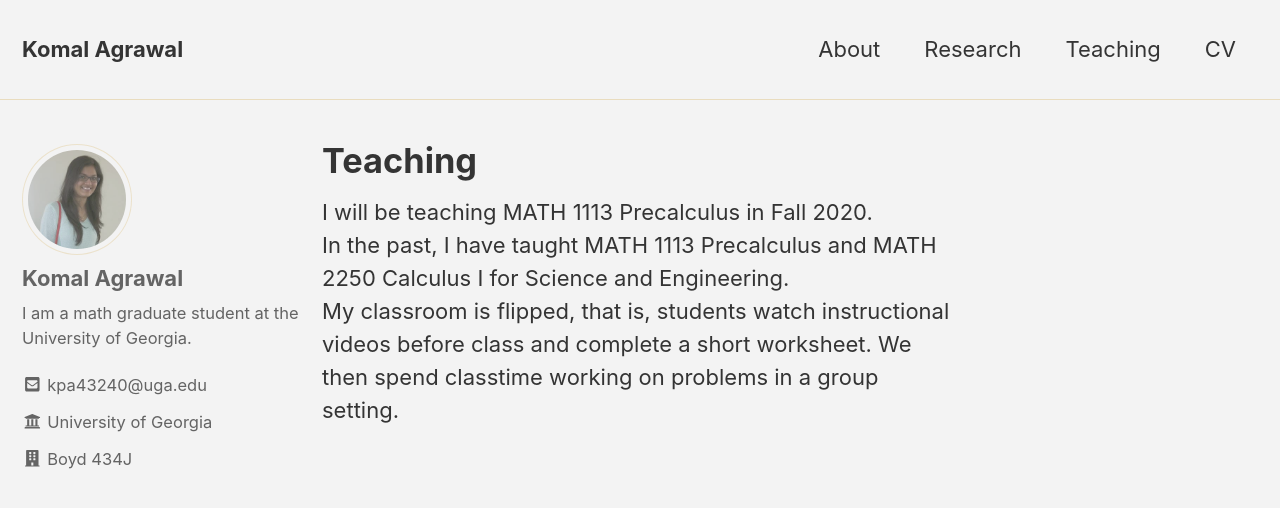
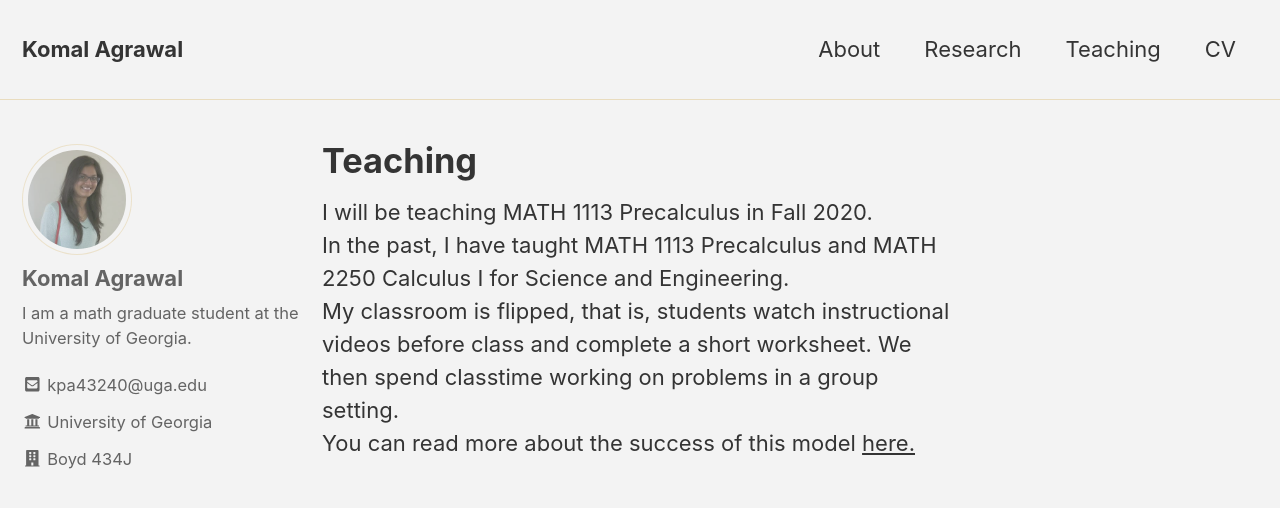
Before and after one commit to komala033/komala033.github.io, a Jekyll site: the page built from teaching.md, in a window 1280 px wide and 900 px high. Shown: the top 508 px of the window. Built offline with Jekyll 4.4.1, drawn with Linux system fonts in a browser that asks for light colours; nearby versions of some CDN libraries.

Commit message:
Update teaching.md

```diff
--- a/teaching.md
+++ b/teaching.md
@@ -4,4 +4,5 @@ title: Teaching
 ---
 I will be teaching MATH 1113 Precalculus in Fall 2020. <br/>
 In the past, I have taught MATH 1113 Precalculus and MATH 2250 Calculus I for Science and Engineering. <br/>
-My classroom is flipped, that is, students watch instructional videos before class and complete a short worksheet. We then spend classtime working on problems in a group setting.
+My classroom is flipped, that is, students watch instructional videos before class and complete a short worksheet. We then spend classtime working on problems in a group setting. <br/>
+You can read more about the success of this model <a href="https://news.uga.edu/class-redesign-increases-student-math-success/" target="_blank">here.</a> <br/>
```
